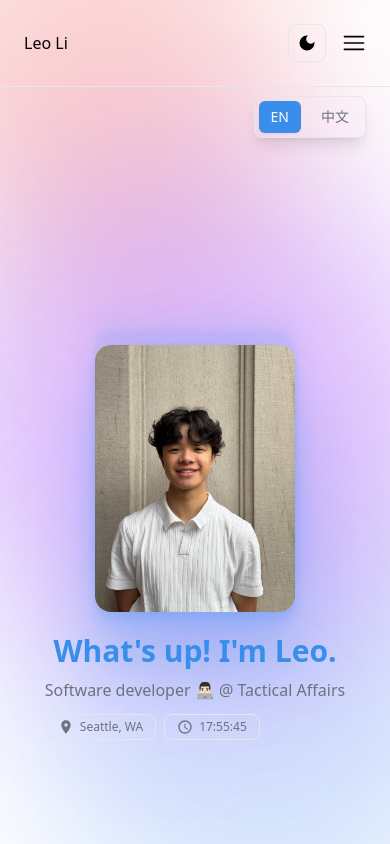
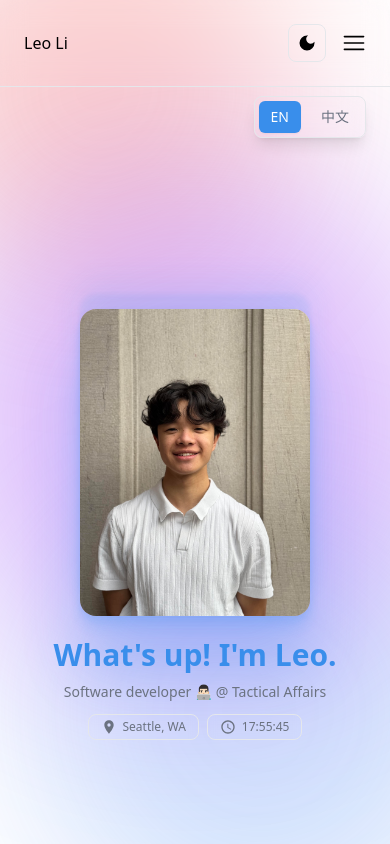
Before and after one commit to leowjli/portfolio, a Next.js app: page / in a window 390 px wide. Shown: the top 844 px of the page. Built offline with nearby package versions, Linux system fonts and the light colour scheme; a web font is replaced by a local one.

Commit message:
minor UI changes

```diff
--- a/components/Hero.tsx
+++ b/components/Hero.tsx
@@ -188,7 +188,7 @@ export default function Hero() {
       {/* Main hero content */}
       <div className="absolute bottom-0 left-0 w-full pb-16 sm:pb-20 lg:pb-24 px-6 sm:px-12 lg:px-16 xl:px-20">
         <div
-          className="relative w-full flex flex-col sm:flex-row-reverse justify-center items-center sm:items-end sm:justify-between z-0 mb-10 sm:mb-0 gap-6 sm:gap-8"
+          className="relative w-full flex flex-col sm:flex-row-reverse justify-center items-center sm:items-end sm:justify-between z-0 mb-10 pr-0 sm:pr-10 sm:mb-0 gap-6 sm:gap-8"
         >
           {/* Screen reader only announcements */}
           <div
@@ -205,7 +205,7 @@ export default function Hero() {
             variants={itemVariants}
             className="flex-shrink-0"
           >
-            <div className="w-[200px] md:w-[240px] lg:w-[280px] xl:w-[320px] mx-auto sm:mx-0">
+            <div className="w-[230px] md:w-[240px] lg:w-[280px] xl:w-[320px] mx-auto sm:mx-0">
               <Image
                 className="w-full h-auto rounded-2xl shadow-custom-gradient"
                 src="/headshot.jpg"
@@ -227,7 +227,7 @@ export default function Hero() {
                 animate="animate"
                 exit="exit"
                 transition={swapTransition}
-                className="flex flex-col items-center sm:items-start"
+                className="flex flex-col items-center sm:items-start justify-center sm:justify-start"
               >
                 {/* English greeting */}
                 <motion.div variants={itemVariants}>
@@ -241,10 +241,10 @@ export default function Hero() {
 
                 <motion.div variants={itemVariants}>
                   <div className="flex flex-col sm:flex-row sm:items-center gap-3 sm:gap-4">
-                    <p className="text-base font-medium md:text-lg xl:text-2xl text-secondary">
+                    <p className="text-sm font-medium md:text-lg xl:text-2xl text-secondary">
                       Software developer 👨🏻‍💻 @ Tactical Affairs
                     </p>
-                    <div className="flex items-center gap-2 flex-wrap">
+                    <div className="flex items-center justify-center sm:justify-start gap-2 flex-wrap">
                       <div className="flex items-center gap-1.5 px-3 py-1 rounded-lg bg-muted/50 backdrop-blur-sm border border-border/30">
                         <MdLocationOn className="w-4 h-4 text-secondary" />
                         <span className="text-xs sm:text-sm text-secondary">
@@ -269,7 +269,7 @@ export default function Hero() {
                 animate="animate"
                 exit="exit"
                 transition={swapTransition}
-                className="flex flex-col sm:flex-row items-center sm:items-start"
+                className="flex flex-col sm:flex-row items-center sm:items-start justify-center sm:justify-start"
               >
                 {/* Pinyin rail - (desktop only) */}
                 <aside
@@ -307,13 +307,13 @@ export default function Hero() {
                     <div className="flex flex-col sm:flex-row sm:items-center gap-3 sm:gap-4">
                       <p
                         lang="zh"
-                        className="text-base font-medium md:text-lg xl:text-2xl text-secondary font-[family-name:var(--font-noto-sans-sc)]"
+                        className="text-sm font-medium md:text-lg xl:text-2xl text-secondary font-[family-name:var(--font-noto-sans-sc)]"
                         style={{ letterSpacing: "0.02em" }}
                       >
                         软件工程师 👨🏻‍💻 @ Tactical Affairs
                       </p>
-                      <div className="flex items-center gap-2 flex-wrap">
-                        <div className="flex items-center gap-1.5 px-3 py-1 rounded-lg bg-muted/50 backdrop-blur-sm border border-border/30">
+                      <div className="flex items-center justify-center sm:justify-start gap-2 flex-wrap">
+                        <div className="flex items-center gap-1.5 px-3 py-1 rounded-lg bg-transparent backdrop-blur-sm border border-border/30">
                           <MdLocationOn className="w-4 h-4 text-secondary" />
                           <span
                             lang="zh"
@@ -322,7 +322,7 @@ export default function Hero() {
                             西雅图
                           </span>
                         </div>
-                        <div className="flex items-center gap-1.5 px-3 py-1 rounded-lg bg-muted/50 backdrop-blur-sm border border-border/30">
+                        <div className="flex items-center gap-1.5 px-3 py-1 rounded-lg bg-transparent backdrop-blur-sm border border-border/30">
                           <MdAccessTime className="w-4 h-4 text-secondary" />
                           <span className="text-xs sm:text-sm text-secondary">
                             {currentTime}
```
